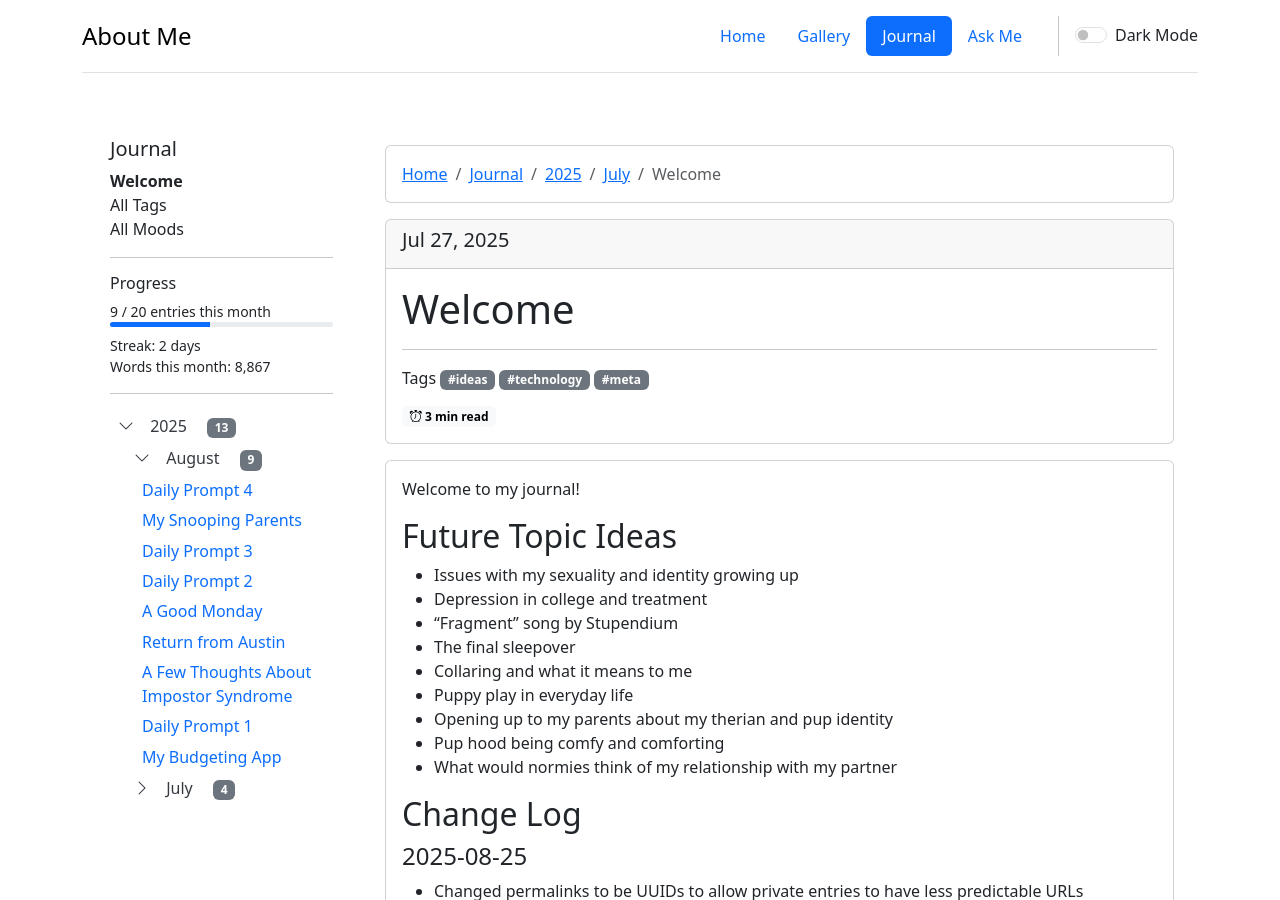
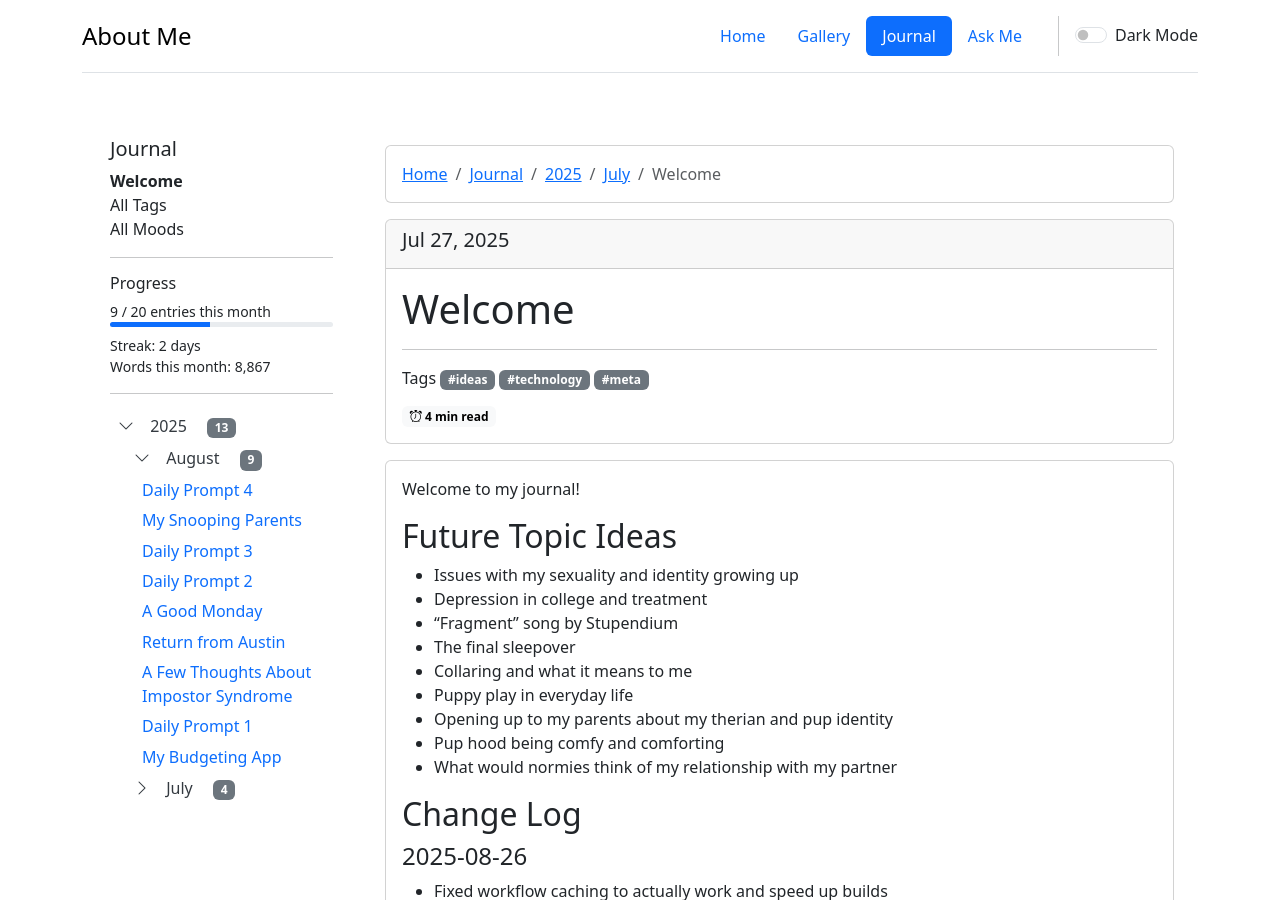
Before and after one commit to SabinDarkstone/SabinDarkstone.github.io, a Jekyll site: the page built from site/_journal/welcome.md, in a window 1280 px wide and 900 px high. Built offline with Jekyll 4.4.1, drawn with Linux system fonts in a browser that asks for light colours; some of the changed text lies outside the part shown.

Commit message:
Updating changelog

```diff
--- a/site/_journal/welcome.md
+++ b/site/_journal/welcome.md
@@ -24,6 +24,10 @@ Welcome to my journal!
 - What would normies think of my relationship with my partner
 
 ## Change Log
+
+#### 2025-08-26
+- Fixed workflow caching to actually work and speed up builds
+- Consolidated the mood/ and tag/ pages into a single layout
 
 #### 2025-08-25
 - Changed permalinks to be UUIDs to allow private entries to have less predictable URLs
```
